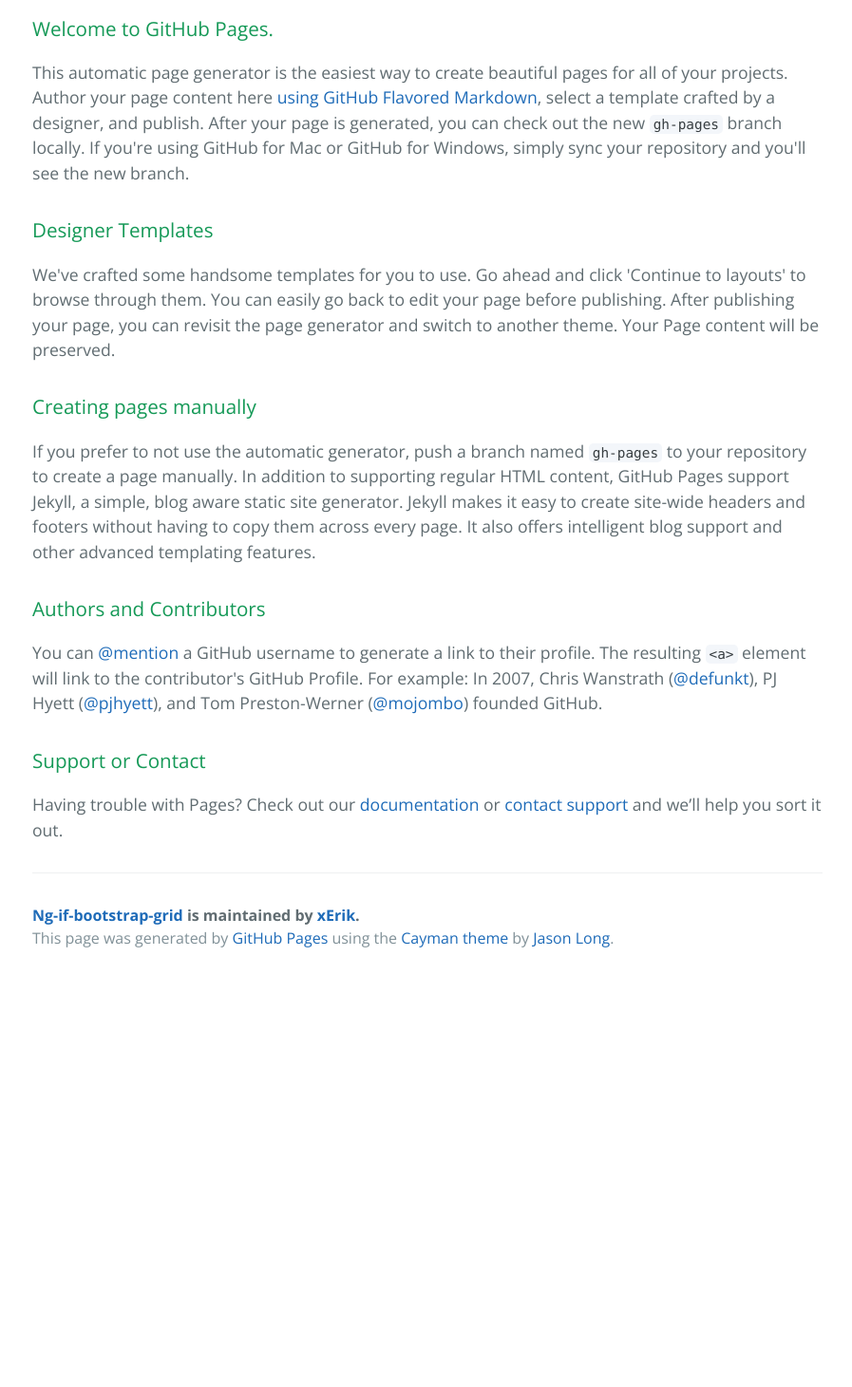
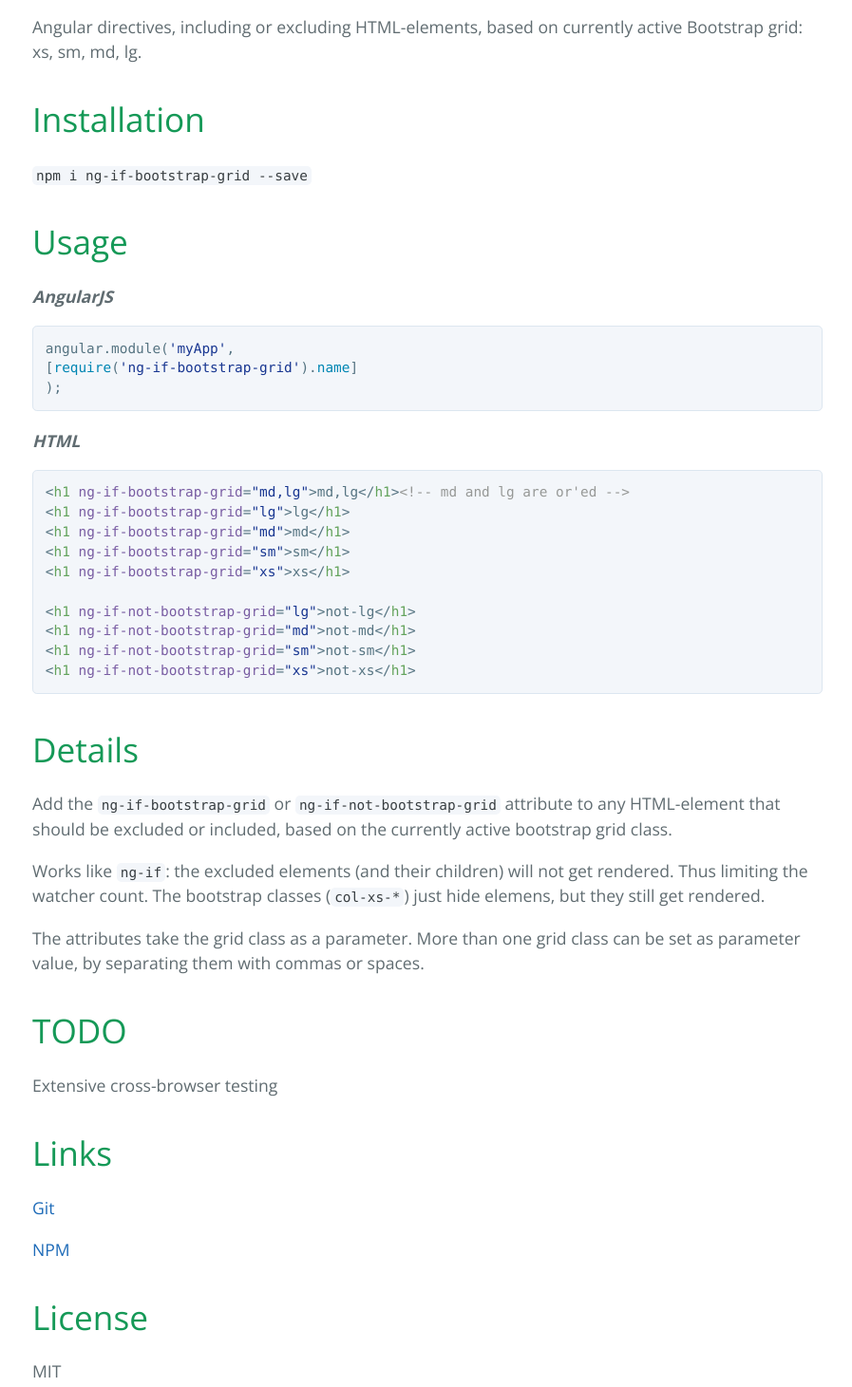
Before and after one commit to xErik/ng-if-bootstrap-grid, a plain HTML site: page index.html in a window 1280 px wide. Shown: the part 400-1861 px from the top of the page at 95% size, without its empty margins (190-1087 px from the left). Before the commit the page ends 1432 px from the top, so only its background shows below. Drawn offline with nearby package versions, Linux system fonts and the light colour scheme.

```diff
--- a/index.html
+++ b/index.html
@@ -19,30 +19,60 @@
     </section>
 
     <section class="main-content">
-      <h3>
-<a id="welcome-to-github-pages" class="anchor" href="#welcome-to-github-pages" aria-hidden="true"><span class="octicon octicon-link"></span></a>Welcome to GitHub Pages.</h3>
+      <p>Angular directives, including or excluding HTML-elements, based on currently active Bootstrap grid: xs, sm, md, lg.</p>
 
-<p>This automatic page generator is the easiest way to create beautiful pages for all of your projects. Author your page content here <a href="https://guides.github.com/features/mastering-markdown/">using GitHub Flavored Markdown</a>, select a template crafted by a designer, and publish. After your page is generated, you can check out the new <code>gh-pages</code> branch locally. If you're using GitHub for Mac or GitHub for Windows, simply sync your repository and you'll see the new branch.</p>
+<h1>
+<a id="installation" class="anchor" href="#installation" aria-hidden="true"><span class="octicon octicon-link"></span></a>Installation</h1>
 
-<h3>
-<a id="designer-templates" class="anchor" href="#designer-templates" aria-hidden="true"><span class="octicon octicon-link"></span></a>Designer Templates</h3>
+<p><code>npm i ng-if-bootstrap-grid --save</code></p>
 
-<p>We've crafted some handsome templates for you to use. Go ahead and click 'Continue to layouts' to browse through them. You can easily go back to edit your page before publishing. After publishing your page, you can revisit the page generator and switch to another theme. Your Page content will be preserved.</p>
+<h1>
+<a id="usage" class="anchor" href="#usage" aria-hidden="true"><span class="octicon octicon-link"></span></a>Usage</h1>
 
-<h3>
-<a id="creating-pages-manually" class="anchor" href="#creating-pages-manually" aria-hidden="true"><span class="octicon octicon-link"></span></a>Creating pages manually</h3>
+<p><strong><em>AngularJS</em></strong></p>
 
-<p>If you prefer to not use the automatic generator, push a branch named <code>gh-pages</code> to your repository to create a page manually. In addition to supporting regular HTML content, GitHub Pages support Jekyll, a simple, blog aware static site generator. Jekyll makes it easy to create site-wide headers and footers without having to copy them across every page. It also offers intelligent blog support and other advanced templating features.</p>
+<div class="highlight highlight-javascript"><pre>angular.module(<span class="pl-s"><span class="pl-pds">'</span>myApp<span class="pl-pds">'</span></span>,
+[<span class="pl-c1">require</span>(<span class="pl-s"><span class="pl-pds">'</span>ng-if-bootstrap-grid<span class="pl-pds">'</span></span>).<span class="pl-c1">name</span>]
+);</pre></div>
 
-<h3>
-<a id="authors-and-contributors" class="anchor" href="#authors-and-contributors" aria-hidden="true"><span class="octicon octicon-link"></span></a>Authors and Contributors</h3>
+<p><strong><em>HTML</em></strong></p>
 
-<p>You can <a href="https://github.com/blog/821" class="user-mention">@mention</a> a GitHub username to generate a link to their profile. The resulting <code>&lt;a&gt;</code> element will link to the contributor's GitHub Profile. For example: In 2007, Chris Wanstrath (<a href="https://github.com/defunkt" class="user-mention">@defunkt</a>), PJ Hyett (<a href="https://github.com/pjhyett" class="user-mention">@pjhyett</a>), and Tom Preston-Werner (<a href="https://github.com/mojombo" class="user-mention">@mojombo</a>) founded GitHub.</p>
+<div class="highlight highlight-HTML"><pre>&lt;<span class="pl-ent">h1</span> <span class="pl-e">ng-if-bootstrap-grid</span>=<span class="pl-s"><span class="pl-pds">"</span>md,lg<span class="pl-pds">"</span></span>&gt;md,lg&lt;/<span class="pl-ent">h1</span>&gt;<span class="pl-c">&lt;!-- md and lg are or'ed --&gt;</span>
+&lt;<span class="pl-ent">h1</span> <span class="pl-e">ng-if-bootstrap-grid</span>=<span class="pl-s"><span class="pl-pds">"</span>lg<span class="pl-pds">"</span></span>&gt;lg&lt;/<span class="pl-ent">h1</span>&gt;
+&lt;<span class="pl-ent">h1</span> <span class="pl-e">ng-if-bootstrap-grid</span>=<span class="pl-s"><span class="pl-pds">"</span>md<span class="pl-pds">"</span></span>&gt;md&lt;/<span class="pl-ent">h1</span>&gt;
+&lt;<span class="pl-ent">h1</span> <span class="pl-e">ng-if-bootstrap-grid</span>=<span class="pl-s"><span class="pl-pds">"</span>sm<span class="pl-pds">"</span></span>&gt;sm&lt;/<span class="pl-ent">h1</span>&gt;
+&lt;<span class="pl-ent">h1</span> <span class="pl-e">ng-if-bootstrap-grid</span>=<span class="pl-s"><span class="pl-pds">"</span>xs<span class="pl-pds">"</span></span>&gt;xs&lt;/<span class="pl-ent">h1</span>&gt;
 
-<h3>
-<a id="support-or-contact" class="anchor" href="#support-or-contact" aria-hidden="true"><span class="octicon octicon-link"></span></a>Support or Contact</h3>
+&lt;<span class="pl-ent">h1</span> <span class="pl-e">ng-if-not-bootstrap-grid</span>=<span class="pl-s"><span class="pl-pds">"</span>lg<span class="pl-pds">"</span></span>&gt;not-lg&lt;/<span class="pl-ent">h1</span>&gt;
+&lt;<span class="pl-ent">h1</span> <span class="pl-e">ng-if-not-bootstrap-grid</span>=<span class="pl-s"><span class="pl-pds">"</span>md<span class="pl-pds">"</span></span>&gt;not-md&lt;/<span class="pl-ent">h1</span>&gt;
+&lt;<span class="pl-ent">h1</span> <span class="pl-e">ng-if-not-bootstrap-grid</span>=<span class="pl-s"><span class="pl-pds">"</span>sm<span class="pl-pds">"</span></span>&gt;not-sm&lt;/<span class="pl-ent">h1</span>&gt;
+&lt;<span class="pl-ent">h1</span> <span class="pl-e">ng-if-not-bootstrap-grid</span>=<span class="pl-s"><span class="pl-pds">"</span>xs<span class="pl-pds">"</span></span>&gt;not-xs&lt;/<span class="pl-ent">h1</span>&gt;</pre></div>
 
-<p>Having trouble with Pages? Check out our <a href="https://help.github.com/pages">documentation</a> or <a href="https://github.com/contact">contact support</a> and we’ll help you sort it out.</p>
+<h1>
+<a id="details" class="anchor" href="#details" aria-hidden="true"><span class="octicon octicon-link"></span></a>Details</h1>
+
+<p>Add the <code>ng-if-bootstrap-grid</code> or <code>ng-if-not-bootstrap-grid</code> attribute to any HTML-element that should be excluded or included, based on the currently active bootstrap grid class.</p>
+
+<p>Works like <code>ng-if</code>: the excluded elements (and their children) will not get rendered. Thus limiting the watcher count. The bootstrap classes (<code>col-xs-*</code>) just hide elemens, but they still get rendered.</p>
+
+<p>The attributes take the grid class as a parameter. More than one grid class can be set as parameter value, by separating them with commas or spaces.</p>
+
+<h1>
+<a id="todo" class="anchor" href="#todo" aria-hidden="true"><span class="octicon octicon-link"></span></a>TODO</h1>
+
+<p>Extensive cross-browser testing</p>
+
+<h1>
+<a id="links" class="anchor" href="#links" aria-hidden="true"><span class="octicon octicon-link"></span></a>Links</h1>
+
+<p><a href="https://github.com/xErik/ng-if-bootstrap-grid">Git</a></p>
+
+<p><a href="https://www.npmjs.com/package/ng-if-bootstrap-grid">NPM</a></p>
+
+<h1>
+<a id="license" class="anchor" href="#license" aria-hidden="true"><span class="octicon octicon-link"></span></a>License</h1>
+
+<p>MIT</p>
 
       <footer class="site-footer">
         <span class="site-footer-owner"><a href="https://github.com/xErik/ng-if-bootstrap-grid">Ng-if-bootstrap-grid</a> is maintained by <a href="https://github.com/xErik">xErik</a>.</span>
```
Also changed, not shown: params.json (+1 -1 lines).
